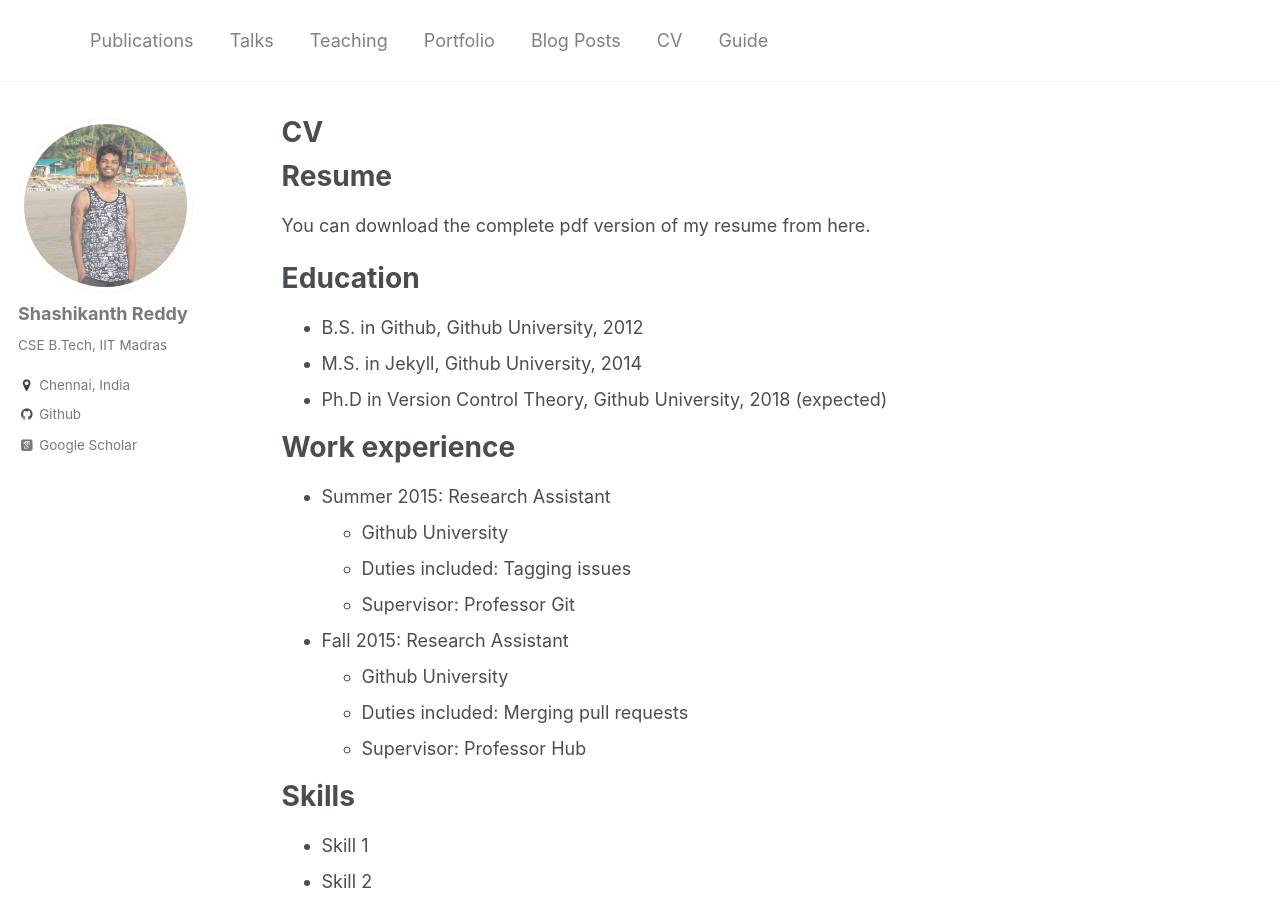
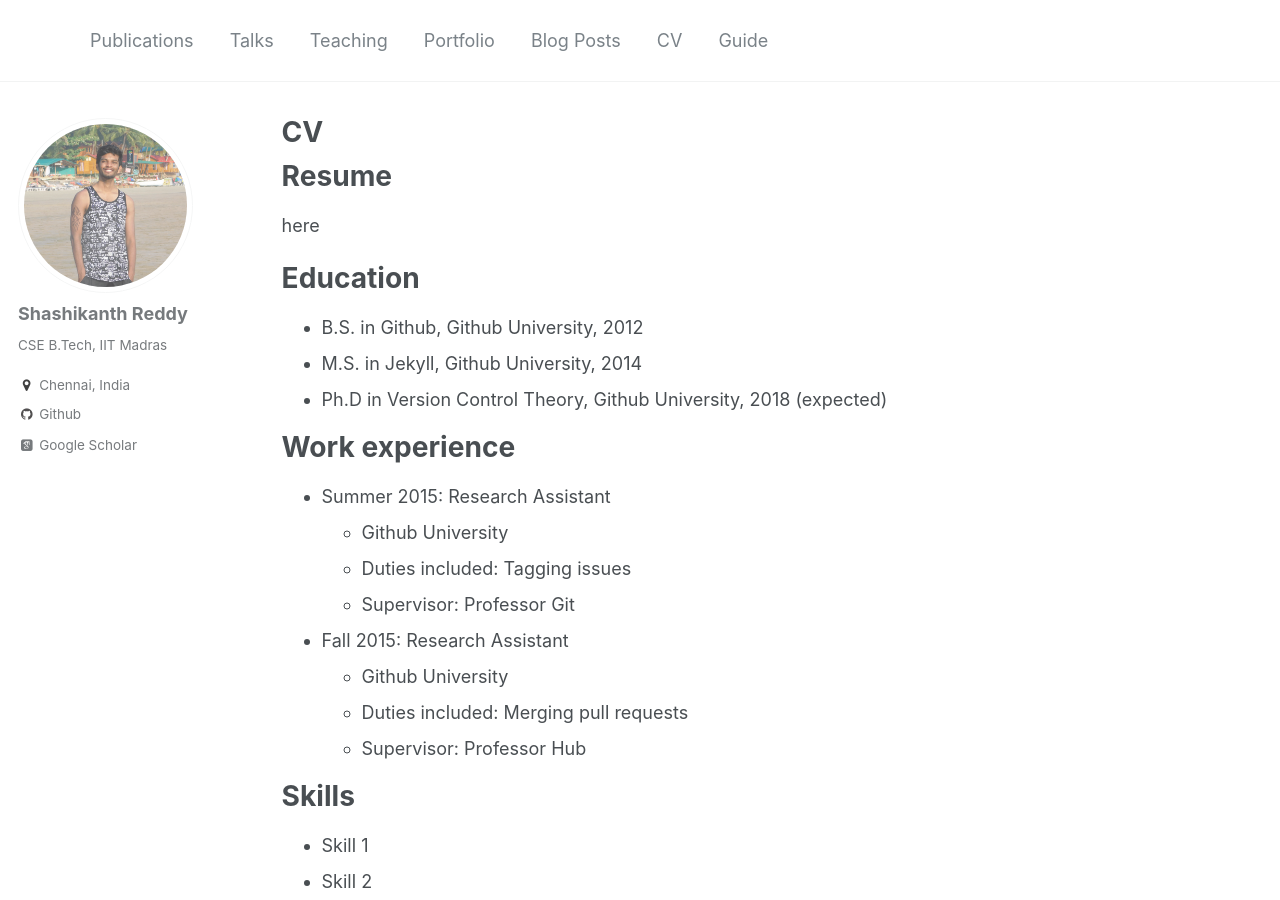
Before and after one commit to cs14b020/cs14b020.github.io, a Jekyll site: the page built from _pages/cv.md, in a window 1280 px wide and 900 px high. Built offline with Jekyll 4.4.1, drawn with Linux system fonts in a browser that asks for light colours; some web fonts are replaced.

Commit message:
cv.md change v2

```diff
--- a/_pages/cv.md
+++ b/_pages/cv.md
@@ -11,7 +11,7 @@ redirect_from:
 
 Resume
 ======
-You can download the complete pdf version of my resume from [here](http://academicpages.github.io/files/CV.pdf).
+[here](http://academicpages.github.io/files/CV.pdf)
 
 
 
```
